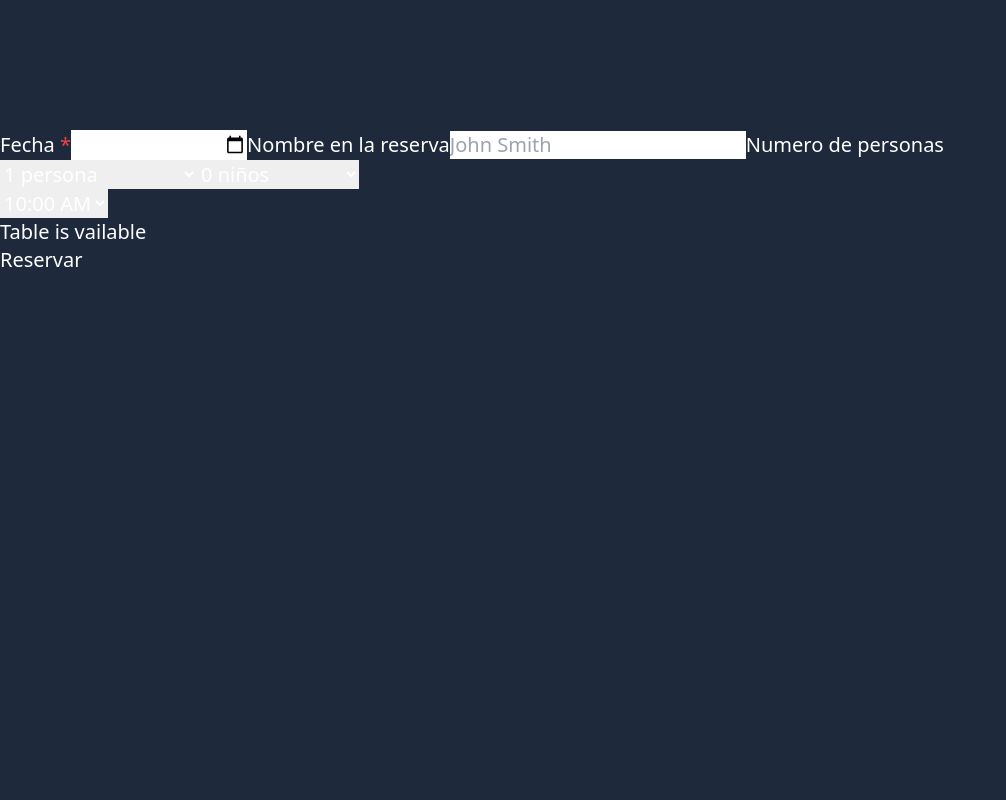
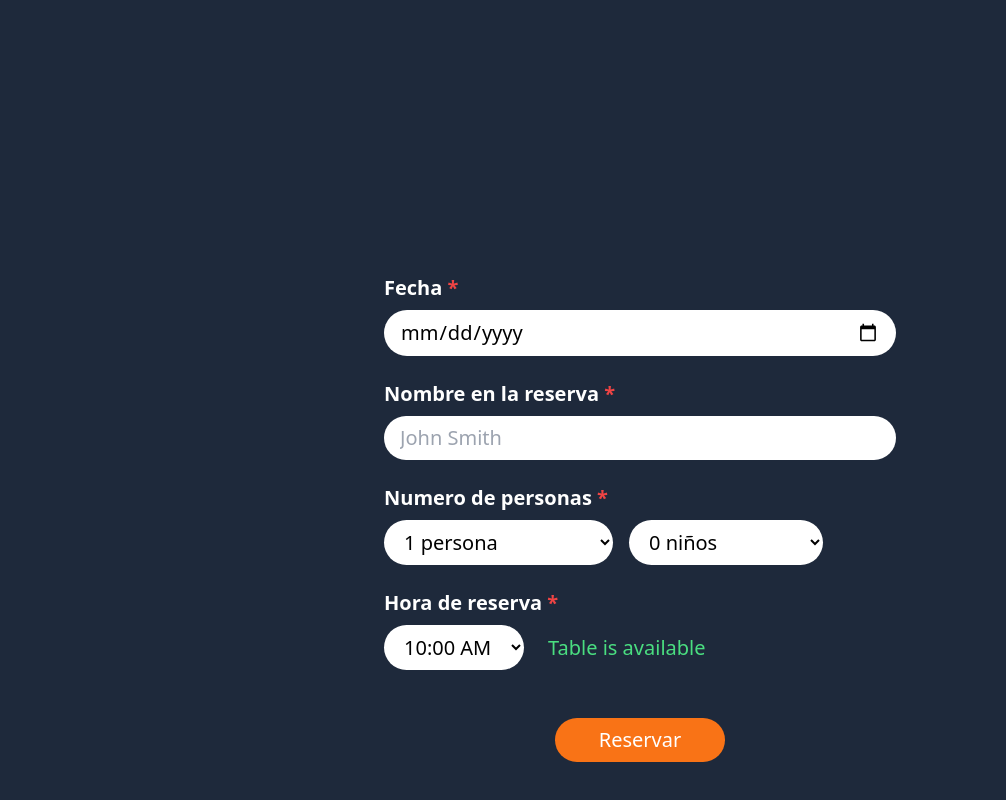
Before and after one commit to Guapura89/react-restaurant, a React (Create React App) app: page / in a window 1280 px wide. Shown: the part 3070-3870 px from the top of the page, without its empty margins (0-1006 px from the left). Built offline with nearby package versions, Linux system fonts and the light colour scheme.

Commit message:
style: add styles to reservation form :lipstick:

```diff
--- a/src/pages/Home.jsx
+++ b/src/pages/Home.jsx
@@ -1,4 +1,5 @@
 import { Fade, Zoom } from "react-awesome-reveal";
+import { useState } from "react";
 
 // Images
 const gif = 'https://www.icegif.com/wp-content/uploads/2021/10/icegif-1130.gif';
@@ -10,6 +11,8 @@ const menu3 = 'https://images.pexels.com/photos/1089932/pexels-photo-1089932.jpe
 const opinion = 'https://images.pexels.com/photos/1065084/pexels-photo-1065084.jpeg?auto=compress&cs=tinysrgb&w=1600';
 
 const Home = () => {
+    const [isBtnDisabled, setIsBtnDisabled] = useState(false)
+
     return (
         <div className="bg-slate-800 scroll-smooth">
             {/* First section */}
@@ -137,23 +140,23 @@ const Home = () => {
 
             {/* Reservations section */}
             <div className="h-screen">
-                <div className="w-4/5 hfull">
-                    <form action="" className="text-white text-xl">
-                        <label htmlFor="date" className="text-white">Fecha <span className="text-red-500">*</span></label>
-                        <input type="date" />
+                <div className="w-4/5 h-full flex items-center mx-auto">
+                    <form action="" className="text-white text-xl flex flex-col w-1/2 mx-auto">
+                        <label htmlFor="date" className="text-white font-bold">Fecha <span className="text-red-500">*</span></label>
+                        <input type="date" className="text-black py-2 px-4 rounded-full mb-6 mt-2" />
 
-                        <label htmlFor="name">Nombre en la reserva</label>
-                        <input type="text" placeholder="John Smith" />
+                        <label htmlFor="name" className="text-white font-bold">Nombre en la reserva <span className="text-red-500">*</span></label>
+                        <input type="text" placeholder="John Smith" className="text-black py-2 px-4 rounded-full mb-6 mt-2" />
 
-                        <label htmlFor="dinners">Numero de personas</label>
-                        <div>
-                            <select name="dinners" id="dinners">
+                        <label htmlFor="dinners" className="text-white font-bold">Numero de personas <span className="text-red-500">*</span></label>
+                        <div className="w-full flex gap-4 mb-6 mt-2">
+                            <select name="dinners" id="dinners" className="text-black py-2 px-4 bg-white rounded-full">
                                 <option value="1">1 persona</option>
                                 <option value="2">2 personas</option>
                                 <option value="3">3 a 5 personas</option>
                                 <option value="4">Mas de 5 personas</option>
                             </select>
-                            <select name="kids" id="kids">
+                            <select name="kids" id="kids" className="text-black py-2 bg-white px-4 rounded-full">
                                 <option value="1">0 niños</option>
                                 <option value="2">1 niño</option>
                                 <option value="3">2 niños</option>
@@ -161,18 +164,20 @@ const Home = () => {
                                 <option value="5">Mas de 5 niños</option>
                             </select>
                         </div>
-                        <div>
-                            <select name="time" id="time">
+
+                        <label htmlFor="time" className="text-white font-bold">Hora de reserva <span className="text-red-500">*</span></label>
+                        <div className="flex justify-start gap-6 items-center mb-6 mt-2">
+                            <select name="time" id="time" className="text-black py-2 bg-white px-4 rounded-full">
                                 <option value="1">10:00 AM</option>
                                 <option value="2">11:00 AM</option>
                                 <option value="3">12:00 PM</option>
                                 <option value="4">1:00 PM</option>
                             </select>
-                            <p>Table is vailable</p>
+                            <p className="text-green-400">Table is available</p>
                         </div>
 
-                        <div>
-                            <button>Reservar</button>
+                        <div className="w-full flex justify-center my-6">
+                            { isBtnDisabled ? <button disabled className="bg-slate-200 p-2 w-1/3 rounded-full">Reservar</button> : <button className="bg-orange-500 p-2 w-1/3 rounded-full hover:bg-orange-400">Reservar</button>}
                         </div>
                     </form>
                 </div>
```
